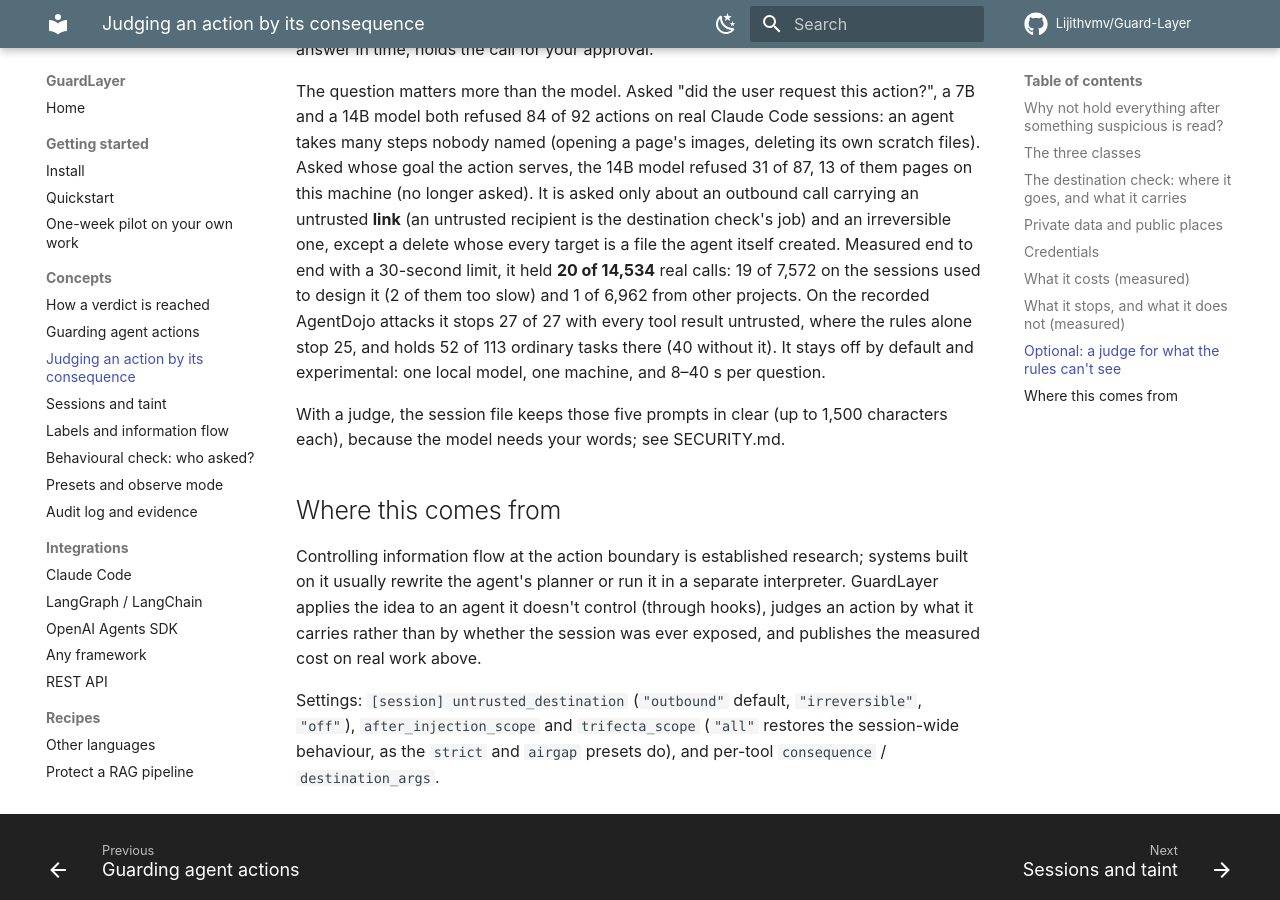
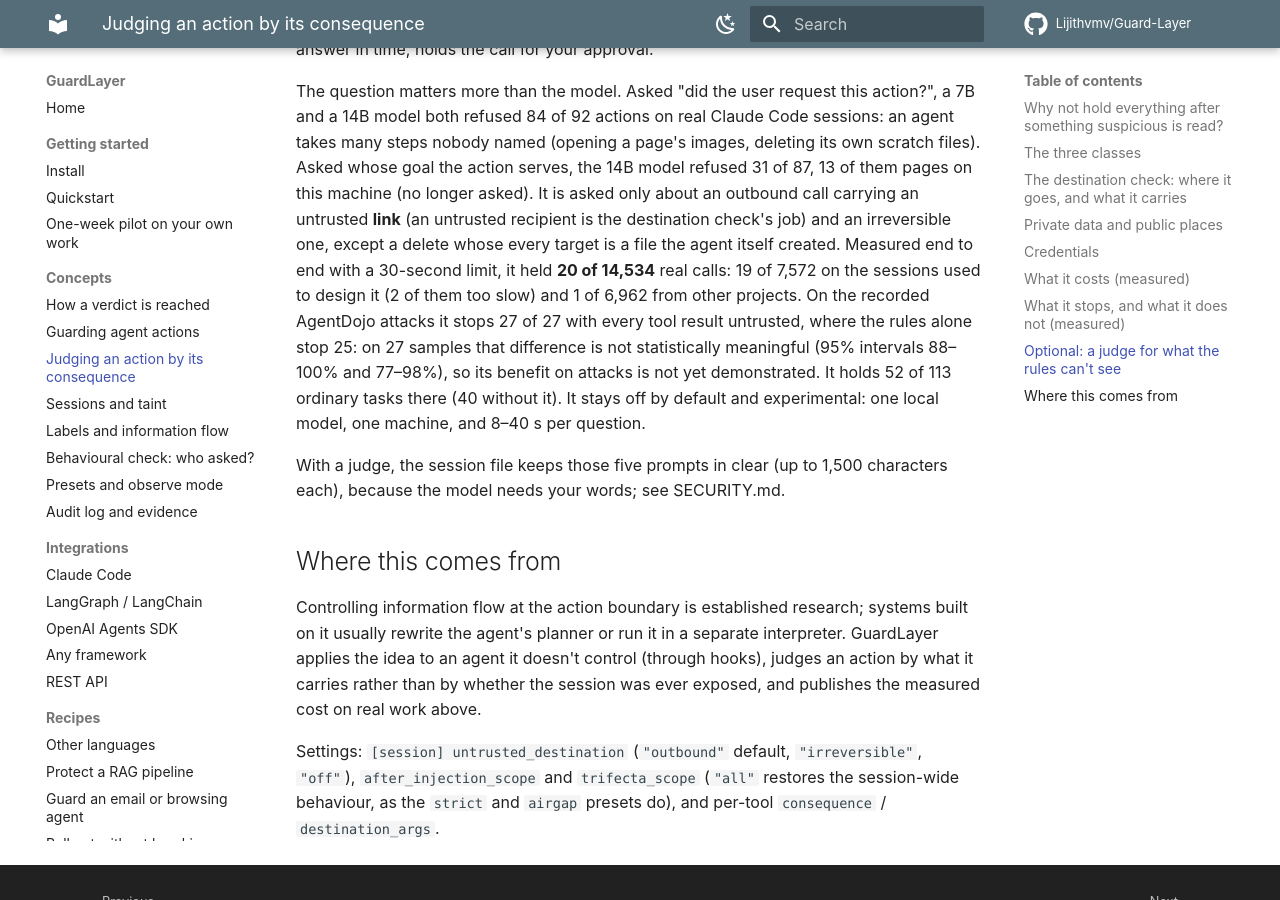
Before and after one commit to Lijithvmv/Guard-Layer, an MkDocs documentation site: the page built from docs/concepts/consequence.md, in a window 1280 px wide and 900 px high, scrolled down 4486 px. Built offline with MkDocs 1.6.1 and Material for MkDocs 9.7.7, drawn with Linux system fonts in a browser that asks for light colours; comment, search, counter and statistics services are not loaded.

Commit message:
Docs: the judge's attack benefit (27/27 vs 25/27) is within noise; say so
95% Wilson intervals 88-100% and 77-98% on 27 samples. Prompted by eval methodology (report intervals, not counts).

Co-Authored-By: Claude Opus 5.5 <noreply@anthropic.com>

```diff
--- a/docs/concepts/consequence.md
+++ b/docs/concepts/consequence.md
@@ -147,8 +147,9 @@ them pages on this machine (no longer asked). It is asked only about an outbound
 **link** (an untrusted recipient is the destination check's job) and an irreversible one, except a delete whose
 every target is a file the agent itself created. Measured end to end with a 30-second limit, it held **20 of 14,534**
 real calls: 19 of 7,572 on the sessions used to design it (2 of them too slow) and 1 of 6,962 from other projects.
-On the recorded AgentDojo attacks it stops 27 of 27 with every tool result untrusted, where the rules alone stop 25,
-and holds 52 of 113 ordinary tasks there (40 without it). It stays off by default and experimental: one local
+On the recorded AgentDojo attacks it stops 27 of 27 with every tool result untrusted, where the rules alone stop 25:
+on 27 samples that difference is not statistically meaningful (95% intervals 88–100% and 77–98%), so its benefit on
+attacks is not yet demonstrated. It holds 52 of 113 ordinary tasks there (40 without it). It stays off by default and experimental: one local
 model, one machine, and 8–40 s per question.
 
 With a judge, the session file keeps those five prompts in clear (up to 1,500 characters each), because the model
```
